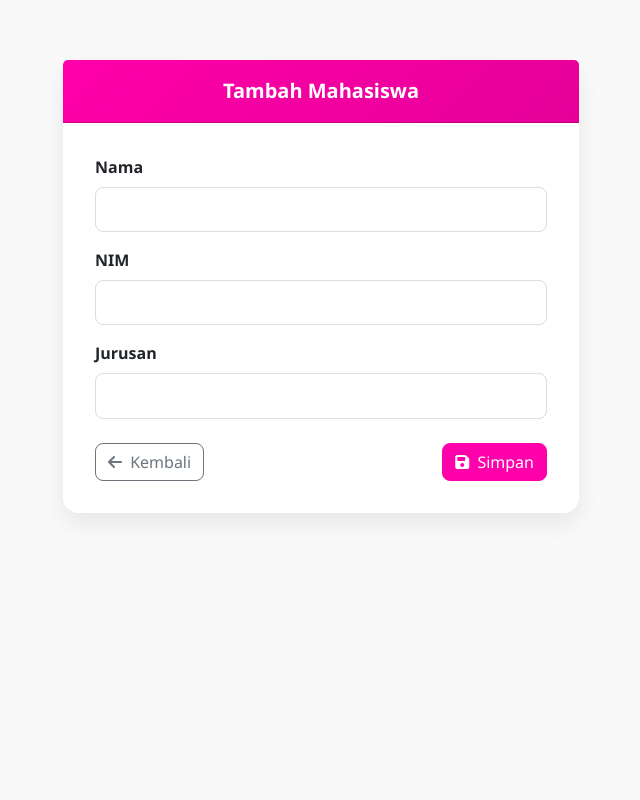
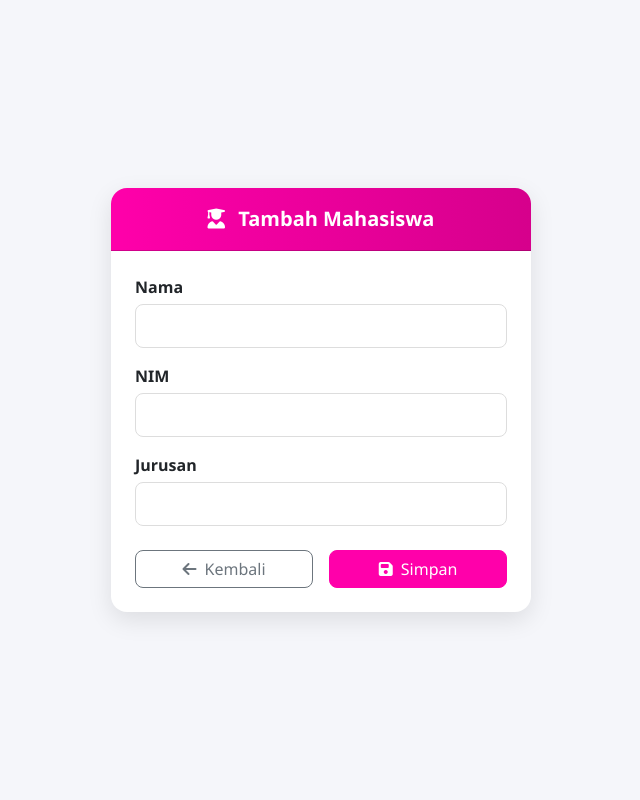
Before and after one commit to ArifbillahKamil/RBAC-Project, a Python web app: template templates/add_mahasiswa.html in a window 1280 px wide. Shown: the whole page, without its empty margins (319-959 px from the left). Run offline with Jinja, Linux system fonts and the light colour scheme; the template is opened without the code that fills it, so the values that code supplies are empty.

Commit message:
perubahannn add mahasiswa

```diff
--- a/templates/add_mahasiswa.html
+++ b/templates/add_mahasiswa.html
@@ -4,88 +4,83 @@
     <meta charset="UTF-8" />
     <title>Tambah Mahasiswa</title>
     <meta name="viewport" content="width=device-width, initial-scale=1" />
-    <!-- Bootstrap 5 CSS -->
+    <!-- Bootstrap 5 -->
     <link
       href="https://cdn.jsdelivr.net/npm/bootstrap@5.3.3/dist/css/bootstrap.min.css"
       rel="stylesheet"
     />
-    <!-- Font Awesome for icons -->
     <link
       href="https://cdnjs.cloudflare.com/ajax/libs/font-awesome/6.5.1/css/all.min.css"
       rel="stylesheet"
     />
     <style>
       :root {
-        --primary-color: #ff00aa;
-        --bg-light: #f9f9f9;
-        --border-radius: 1rem;
+        --primary: #ff00aa;
+        --primary-dark: #d6008c;
+        --light-bg: #f5f6fa;
       }
 
       body {
-        background-color: var(--bg-light);
+        background-color: var(--light-bg);
         font-family: "Segoe UI", sans-serif;
-      }
-
-      .container {
-        max-width: 540px;
-        margin-top: 60px;
+        display: flex;
+        justify-content: center;
+        align-items: center;
+        height: 100vh;
       }
 
       .card {
-        border-radius: var(--border-radius);
-        box-shadow: 0 10px 24px rgba(0, 0, 0, 0.08);
+        width: 100%;
+        max-width: 420px;
         border: none;
+        border-radius: 1rem;
+        box-shadow: 0 8px 25px rgba(0, 0, 0, 0.1);
+        overflow: hidden;
       }
 
       .card-header {
-        background: linear-gradient(135deg, #ff00aa, #e60098);
+        background: linear-gradient(to right, var(--primary), var(--primary-dark));
         color: white;
+        text-align: center;
         font-weight: bold;
         font-size: 1.25rem;
-        border-radius: var(--border-radius) var(--border-radius) 0 0;
-        text-align: center;
         padding: 1rem 1.5rem;
       }
 
-      .card-body {
-        background-color: white;
-        border-radius: 0 0 var(--border-radius) var(--border-radius);
-        padding: 2rem;
+      .card-header i {
+        margin-right: 0.5rem;
+      }
+
+      .form-control {
+        border-radius: 0.5rem;
+        border: 1px solid #ddd;
+        padding: 0.6rem 0.9rem;
+        font-size: 0.95rem;
       }
 
       .form-label {
         font-weight: 600;
-      }
-
-      .form-control {
-        border-radius: 0.5rem;
-        padding: 0.6rem 0.9rem;
-        border: 1px solid #ddd;
-        transition: all 0.2s;
-      }
-
-      .form-control:focus {
-        border-color: var(--primary-color);
-        box-shadow: 0 0 0 0.2rem rgba(255, 0, 170, 0.15);
+        margin-bottom: 0.3rem;
       }
 
       .btn-primary {
-        background-color: var(--primary-color);
-        border-color: var(--primary-color);
+        background-color: var(--primary);
+        border-color: var(--primary);
         border-radius: 0.5rem;
         font-weight: 500;
       }
 
       .btn-primary:hover {
-        background-color: #e60098;
-        border-color: #e60098;
+        background-color: var(--primary-dark);
+        border-color: var(--primary-dark);
       }
 
       .btn-outline-secondary {
         border-radius: 0.5rem;
+        font-weight: 500;
       }
 
-      .action-buttons {
+      .form-footer {
         display: flex;
         justify-content: space-between;
         gap: 1rem;
@@ -93,10 +88,11 @@
     </style>
   </head>
   <body>
-    <div class="container">
     <div class="card">
-        <div class="card-header">Tambah Mahasiswa</div>
-        <div class="card-body">
+      <div class="card-header">
+        <i class="fas fa-user-graduate"></i> Tambah Mahasiswa
+      </div>
+      <div class="card-body p-4">
         <form method="POST">
           <div class="mb-3">
             <label class="form-label">Nama</label>
@@ -110,23 +106,21 @@
             <label class="form-label">Jurusan</label>
             <input type="text" name="jurusan" class="form-control" required />
           </div>
-            <div class="action-buttons mt-4">
+          <div class="form-footer mt-3">
             <a
               href="{{ url_for('main.manage_mahasiswa') }}"
-                class="btn btn-outline-secondary"
+              class="btn btn-outline-secondary w-50"
             >
               <i class="fas fa-arrow-left me-1"></i> Kembali
             </a>
-              <button type="submit" class="btn btn-primary">
+            <button type="submit" class="btn btn-primary w-50">
               <i class="fas fa-save me-1"></i> Simpan
             </button>
           </div>
         </form>
       </div>
     </div>
-    </div>
 
-    <!-- Bootstrap 5 JS -->
     <script src="https://cdn.jsdelivr.net/npm/bootstrap@5.3.3/dist/js/bootstrap.bundle.min.js"></script>
   </body>
 </html>
```
Lines whose indentation alone changed are shown as unchanged.
